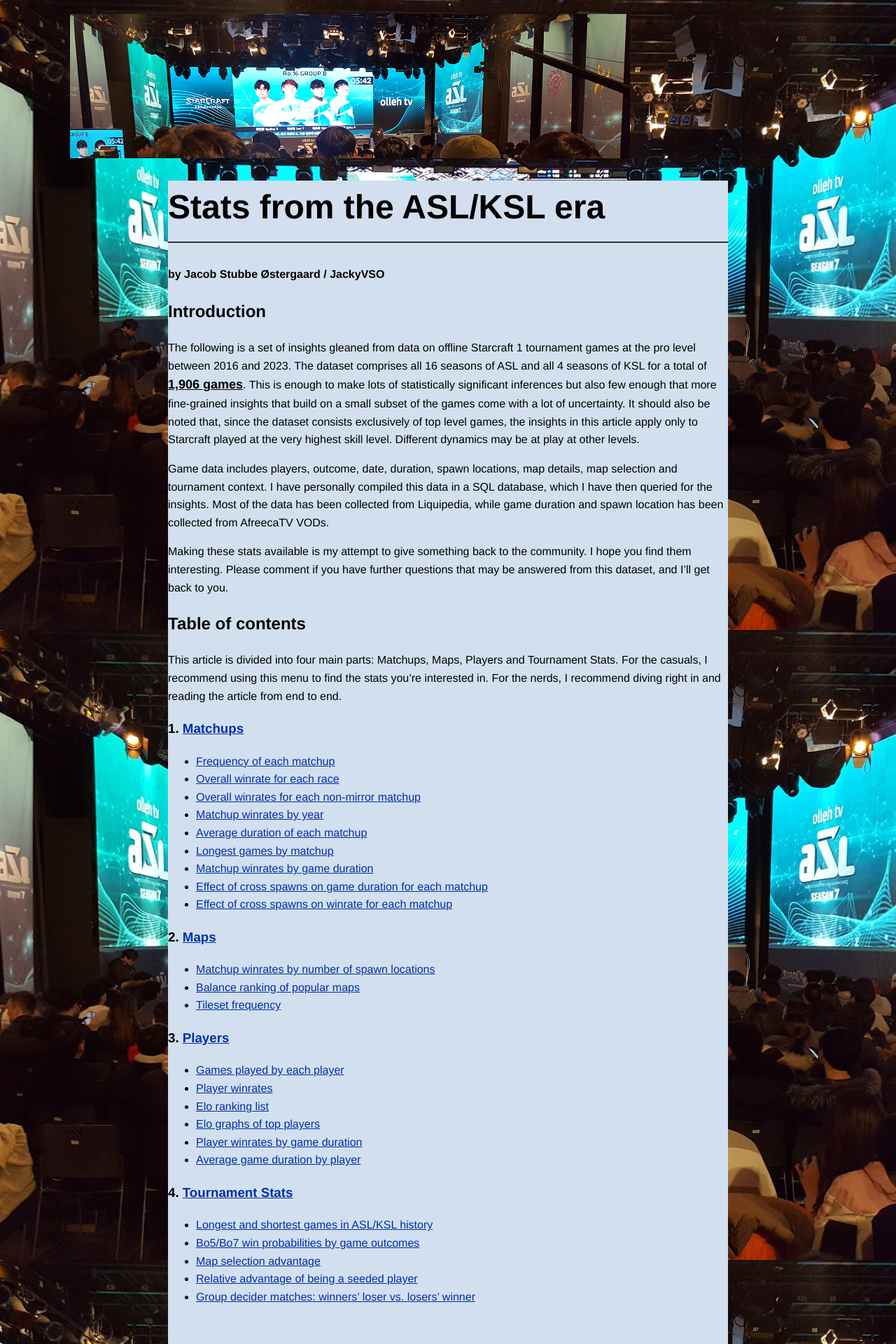
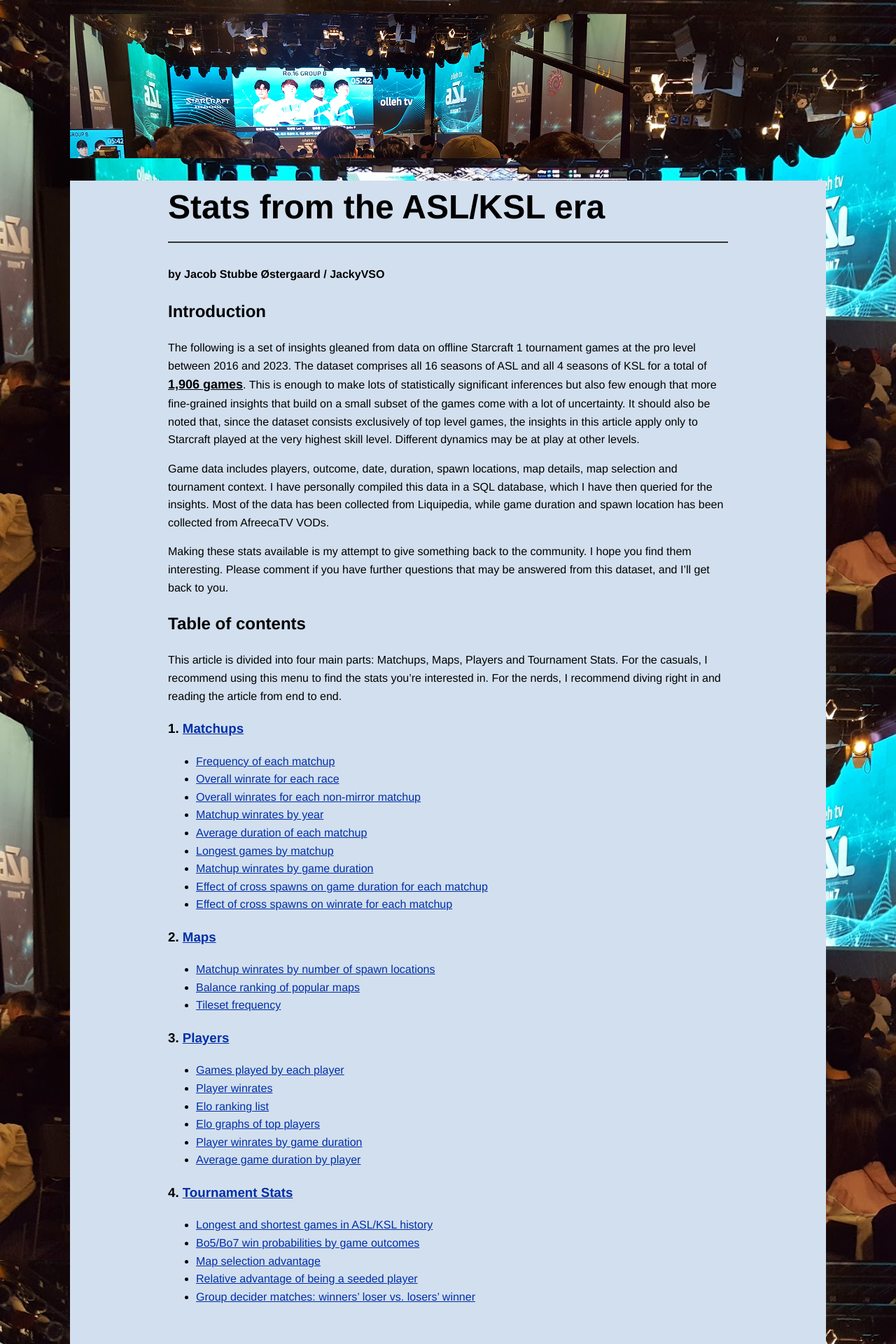
Before and after one commit to JackyVSO/Starcraft, a Jekyll site: the page built from index.md, in a window 1280 px wide. Shown: the top 1920 px of the page at 70% size. Built offline with Jekyll 4.4.1, drawn with Linux system fonts in a browser that asks for light colours.

```diff
--- a/_layouts/default.html
+++ b/_layouts/default.html
@@ -20,6 +20,7 @@
             max-width: 800px; /* Set your desired content width */
             background-color: #d2dfee;
             margin: 0 auto; /* Center the content container horizontally */
+            padding: 0 140px;
       }
       .background-image {
             position: fixed;
@@ -43,6 +44,7 @@
             max-width: 120%;
             display: block;
             margin-left: -11%;
+            padding: 0 0;
       }
       a {
             color: #002FA7;
```
